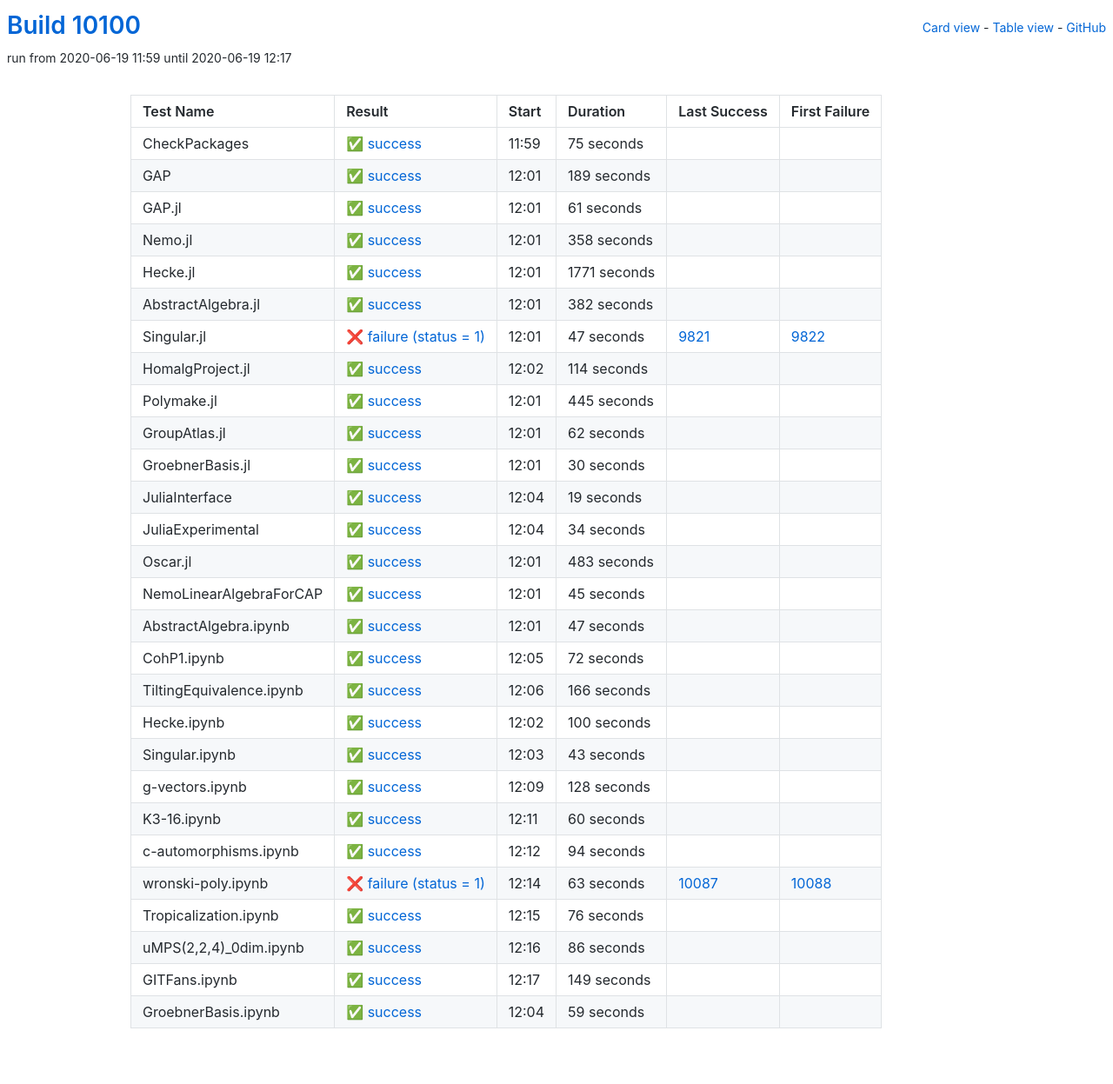
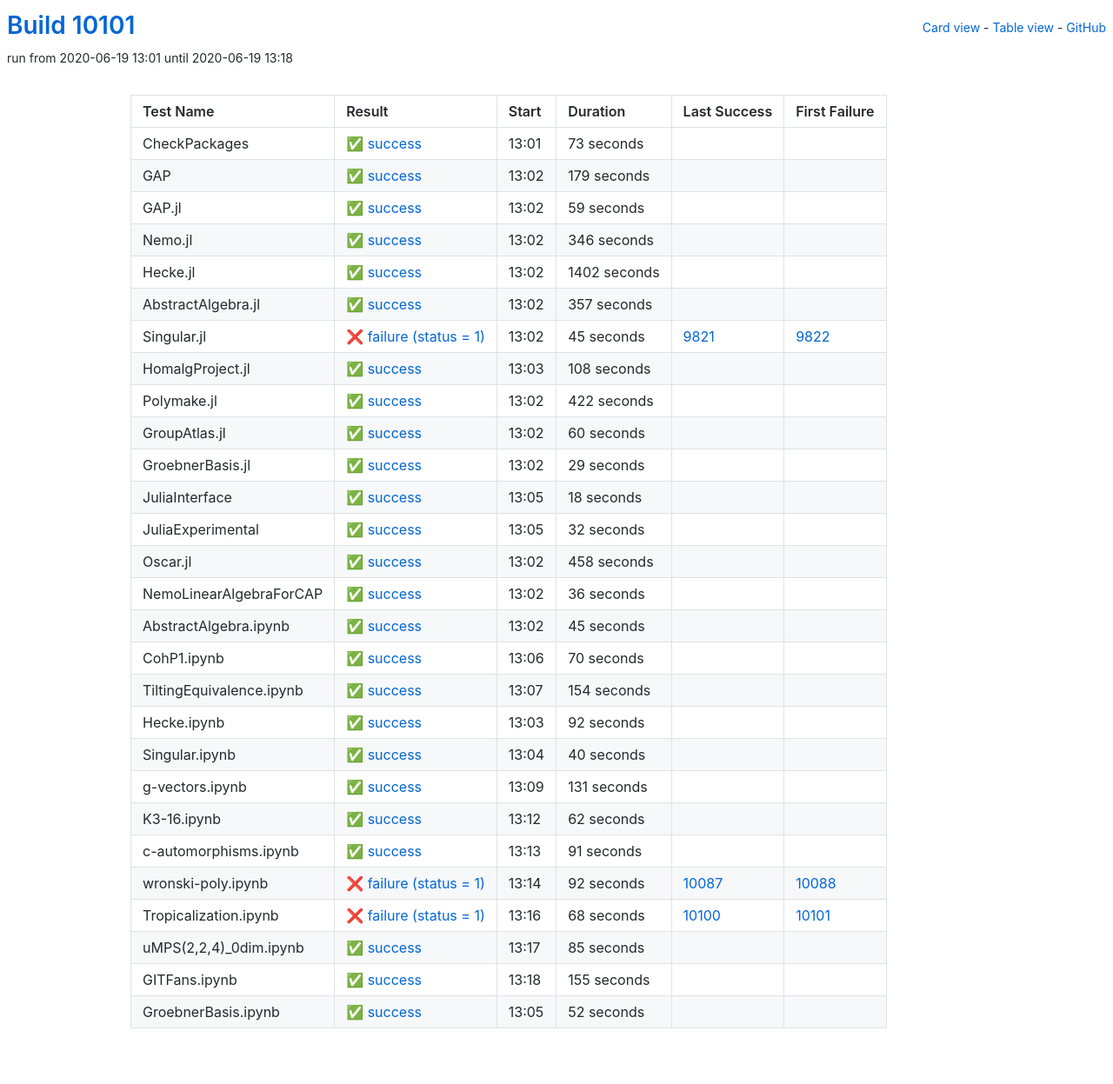
Before and after one commit to oscar-system/oscar-ci-status, a Jekyll site: the page built from table.html, in a window 1280 px wide. Shown: the whole page at 87% size. Built offline with Jekyll 4.4.1, drawn with Linux system fonts in a browser that asks for light colours.

Commit message:
Build #10101

```diff
--- a/_data/ci.yml
+++ b/_data/ci.yml
@@ -1,6 +1,6 @@
 ---
-build: 10100
-build_url: https://oscarci.mathematik.uni-kl.de/job/oscar/10100/
+build: 10101
+build_url: https://oscarci.mathematik.uni-kl.de/job/oscar/10101/
 job: oscar
 organization: oscar-system
 repo: oscar-ci-status
@@ -8,116 +8,260 @@
 tests:
 - name: CheckPackages
   id: checkpackages
-  log: https://oscarci.mathematik.uni-kl.de/job/oscar/10100/artifact/logs/build-10100/CheckPackages.log
-  start: 2020-06-19 11:59
+  log: https://oscarci.mathematik.uni-kl.de/job/oscar/10101/artifact/logs/build-10101/CheckPackages.log
+  start: 2020-06-19 13:01
   success: true
   exitcode: 0
   status: success
-  duration: 75
+  duration: 73
   last_success: false
   last_success_url:
   first_failure: false
   first_failure_url:
 - name: GAP
   id: gap
-  log: https://oscarci.mathematik.uni-kl.de/job/oscar/10100/artifact/logs/build-10100/GAP.log
-  start: 2020-06-19 12:01
+  log: https://oscarci.mathematik.uni-kl.de/job/oscar/10101/artifact/logs/build-10101/GAP.log
+  start: 2020-06-19 13:02
   success: true
   exitcode: 0
   status: success
-  duration: 189
+  duration: 179
   last_success: false
   last_success_url:
   first_failure: false
   first_failure_url:
 - name: GAP.jl
   id: gap-jl
-  log: https://oscarci.mathematik.uni-kl.de/job/oscar/10100/artifact/logs/build-10100/GAP.jl.log
-  start: 2020-06-19 12:01
+  log: https://oscarci.mathematik.uni-kl.de/job/oscar/10101/artifact/logs/build-10101/GAP.jl.log
+  start: 2020-06-19 13:02
   success: true
   exitcode: 0
   status: success
-  duration: 61
+  duration: 59
   last_success: false
   last_success_url:
   first_failure: false
   first_failure_url:
 - name: Nemo.jl
   id: nemo-jl
-  log: https://oscarci.mathematik.uni-kl.de/job/oscar/10100/artifact/logs/build-10100/Nemo.jl.log
-  start: 2020-06-19 12:01
+  log: https://oscarci.mathematik.uni-kl.de/job/oscar/10101/artifact/logs/build-10101/Nemo.jl.log
+  start: 2020-06-19 13:02
   success: true
   exitcode: 0
   status: success
-  duration: 358
+  duration: 346
   last_success: false
   last_success_url:
   first_failure: false
   first_failure_url:
 - name: Hecke.jl
   id: hecke-jl
-  log: https://oscarci.mathematik.uni-kl.de/job/oscar/10100/artifact/logs/build-10100/Hecke.jl.log
-  start: 2020-06-19 12:01
+  log: https://oscarci.mathematik.uni-kl.de/job/oscar/10101/artifact/logs/build-10101/Hecke.jl.log
+  start: 2020-06-19 13:02
   success: true
   exitcode: 0
   status: success
-  duration: 1771
+  duration: 1402
   last_success: false
   last_success_url:
   first_failure: false
   first_failure_url:
 - name: AbstractAlgebra.jl
   id: abstractalgebra-jl
-  log: https://oscarci.mathematik.uni-kl.de/job/oscar/10100/artifact/logs/build-10100/AbstractAlgebra.jl.log
-  start: 2020-06-19 12:01
+  log: https://oscarci.mathematik.uni-kl.de/job/oscar/10101/artifact/logs/build-10101/AbstractAlgebra.jl.log
+  start: 2020-06-19 13:02
   success: true
   exitcode: 0
   status: success
-  duration: 382
+  duration: 357
   last_success: false
   last_success_url:
   first_failure: false
   first_failure_url:
 - name: Singular.jl
   id: singular-jl
-  log: https://oscarci.mathematik.uni-kl.de/job/oscar/10100/artifact/logs/build-10100/Singular.jl.log
-  start: 2020-06-19 12:01
+  log: https://oscarci.mathematik.uni-kl.de/job/oscar/10101/artifact/logs/build-10101/Singular.jl.log
+  start: 2020-06-19 13:02
   success: false
   exitcode: 1
   status: failure
-  duration: 47
+  duration: 45
   last_success: 9821
   last_success_url: https://oscarci.mathematik.uni-kl.de/job/oscar/9821/
   first_failure: 9822
   first_failure_url: https://oscarci.mathematik.uni-kl.de/job/oscar/9822/
 - name: HomalgProject.jl
   id: homalgproject-jl
-  log: https://oscarci.mathematik.uni-kl.de/job/oscar/10100/artifact/logs/build-10100/HomalgProject.jl.log
-  start: 2020-06-19 12:02
+  log: https://oscarci.mathematik.uni-kl.de/job/oscar/10101/artifact/logs/build-10101/HomalgProject.jl.log
+  start: 2020-06-19 13:03
   success: true
   exitcode: 0
   status: success
-  duration: 114
+  duration: 108
   last_success: false
   last_success_url:
   first_failure: false
   first_failure_url:
 - name: Polymake.jl
   id: polymake-jl
-  log: https://oscarci.mathematik.uni-kl.de/job/oscar/10100/artifact/logs/build-10100/Polymake.jl.log
-  start: 2020-06-19 12:01
+  log: https://oscarci.mathematik.uni-kl.de/job/oscar/10101/artifact/logs/build-10101/Polymake.jl.log
+  start: 2020-06-19 13:02
   success: true
   exitcode: 0
   status: success
-  duration: 445
+  duration: 422
   last_success: false
   last_success_url:
   first_failure: false
   first_failure_url:
 - name: GroupAtlas.jl
   id: groupatlas-jl
-  log: https://oscarci.mathematik.uni-kl.de/job/oscar/10100/artifact/logs/build-10100/GroupAtlas.jl.log
-  start: 2020-06-19 12:01
+  log: https://oscarci.mathematik.uni-kl.de/job/oscar/10101/artifact/logs/build-10101/GroupAtlas.jl.log
+  start: 2020-06-19 13:02
+  success: true
+  exitcode: 0
+  status: success
+  duration: 60
+  last_success: false
+  last_success_url:
+  first_failure: false
+  first_failure_url:
+- name: GroebnerBasis.jl
+  id: groebnerbasis-jl
+  log: https://oscarci.mathematik.uni-kl.de/job/oscar/10101/artifact/logs/build-10101/GroebnerBasis.jl.log
+  start: 2020-06-19 13:02
+  success: true
+  exitcode: 0
+  status: success
+  duration: 29
+  last_success: false
+  last_success_url:
+  first_failure: false
+  first_failure_url:
+- name: JuliaInterface
+  id: juliainterface
+  log: https://oscarci.mathematik.uni-kl.de/job/oscar/10101/artifact/logs/build-10101/JuliaInterface.log
+  start: 2020-06-19 13:05
+  success: true
+  exitcode: 0
+  status: success
+  duration: 18
+  last_success: false
+  last_success_url:
+  first_failure: false
+  first_failure_url:
+- name: JuliaExperimental
+  id: juliaexperimental
+  log: https://oscarci.mathematik.uni-kl.de/job/oscar/10101/artifact/logs/build-10101/JuliaExperimental.log
+  start: 2020-06-19 13:05
+  success: true
+  exitcode: 0
+  status: success
+  duration: 32
+  last_success: false
+  last_success_url:
+  first_failure: false
+  first_failure_url:
+- name: Oscar.jl
+  id: oscar-jl
+  log: https://oscarci.mathematik.uni-kl.de/job/oscar/10101/artifact/logs/build-10101/Oscar.jl.log
+  start: 2020-06-19 13:02
+  success: true
+  exitcode: 0
+  status: success
+  duration: 458
+  last_success: false
+  last_success_url:
+  first_failure: false
+  first_failure_url:
+- name: NemoLinearAlgebraForCAP
+  id: nemolinearalgebraforcap
+  log: https://oscarci.mathematik.uni-kl.de/job/oscar/10101/artifact/logs/build-10101/NemoLinearAlgebraForCAP.log
+  start: 2020-06-19 13:02
+  success: true
+  exitcode: 0
+  status: success
+  duration: 36
+  last_success: false
+  last_success_url:
+  first_failure: false
+  first_failure_url:
+- name: AbstractAlgebra.ipynb
+  id: abstractalgebra-ipynb
+  log: https://oscarci.mathematik.uni-kl.de/job/oscar/10101/artifact/logs/build-10101/AbstractAlgebra.ipynb.log
+  start: 2020-06-19 13:02
+  success: true
+  exitcode: 0
+  status: success
+  duration: 45
+  last_success: false
+  last_success_url:
+  first_failure: false
+  first_failure_url:
+- name: CohP1.ipynb
+  id: cohp1-ipynb
+  log: https://oscarci.mathematik.uni-kl.de/job/oscar/10101/artifact/logs/build-10101/CohP1.ipynb.log
+  start: 2020-06-19 13:06
+  success: true
+  exitcode: 0
+  status: success
+  duration: 70
+  last_success: false
+  last_success_url:
+  first_failure: false
+  first_failure_url:
+- name: TiltingEquivalence.ipynb
+  id: tiltingequivalence-ipynb
+  log: https://oscarci.mathematik.uni-kl.de/job/oscar/10101/artifact/logs/build-10101/TiltingEquivalence.ipynb.log
+  start: 2020-06-19 13:07
+  success: true
+  exitcode: 0
+  status: success
+  duration: 154
+  last_success: false
+  last_success_url:
+  first_failure: false
+  first_failure_url:
+- name: Hecke.ipynb
+  id: hecke-ipynb
+  log: https://oscarci.mathematik.uni-kl.de/job/oscar/10101/artifact/logs/build-10101/Hecke.ipynb.log
+  start: 2020-06-19 13:03
+  success: true
+  exitcode: 0
+  status: success
+  duration: 92
+  last_success: false
+  last_success_url:
+  first_failure: false
+  first_failure_url:
+- name: Singular.ipynb
+  id: singular-ipynb
+  log: https://oscarci.mathematik.uni-kl.de/job/oscar/10101/artifact/logs/build-10101/Singular.ipynb.log
+  start: 2020-06-19 13:04
+  success: true
+  exitcode: 0
+  status: success
+  duration: 40
+  last_success: false
+  last_success_url:
+  first_failure: false
+  first_failure_url:
+- name: g-vectors.ipynb
+  id: g-vectors-ipynb
+  log: https://oscarci.mathematik.uni-kl.de/job/oscar/10101/artifact/logs/build-10101/g-vectors.ipynb.log
+  start: 2020-06-19 13:09
+  success: true
+  exitcode: 0
+  status: success
+  duration: 131
+  last_success: false
+  last_success_url:
+  first_failure: false
+  first_failure_url:
+- name: K3-16.ipynb
+  id: k3-16-ipynb
+  log: https://oscarci.mathematik.uni-kl.de/job/oscar/10101/artifact/logs/build-10101/K3-16.ipynb.log
+  start: 2020-06-19 13:12
   success: true
   exitcode: 0
   status: success
@@ -126,218 +270,74 @@
   last_success_url:
   first_failure: false
   first_failure_url:
-- name: GroebnerBasis.jl
-  id: groebnerbasis-jl
-  log: https://oscarci.mathematik.uni-kl.de/job/oscar/10100/artifact/logs/build-10100/GroebnerBasis.jl.log
-  start: 2020-06-19 12:01
+- name: c-automorphisms.ipynb
+  id: c-automorphisms-ipynb
+  log: https://oscarci.mathematik.uni-kl.de/job/oscar/10101/artifact/logs/build-10101/c-automorphisms.ipynb.log
+  start: 2020-06-19 13:13
   success: true
   exitcode: 0
   status: success
-  duration: 30
-  last_success: false
-  last_success_url:
-  first_failure: false
-  first_failure_url:
-- name: JuliaInterface
-  id: juliainterface
-  log: https://oscarci.mathematik.uni-kl.de/job/oscar/10100/artifact/logs/build-10100/JuliaInterface.log
-  start: 2020-06-19 12:04
-  success: true
-  exitcode: 0
-  status: success
-  duration: 19
-  last_success: false
-  last_success_url:
-  first_failure: false
-  first_failure_url:
-- name: JuliaExperimental
-  id: juliaexperimental
-  log: https://oscarci.mathematik.uni-kl.de/job/oscar/10100/artifact/logs/build-10100/JuliaExperimental.log
-  start: 2020-06-19 12:04
-  success: true
-  exitcode: 0
-  status: success
-  duration: 34
-  last_success: false
-  last_success_url:
-  first_failure: false
-  first_failure_url:
-- name: Oscar.jl
-  id: oscar-jl
-  log: https://oscarci.mathematik.uni-kl.de/job/oscar/10100/artifact/logs/build-10100/Oscar.jl.log
-  start: 2020-06-19 12:01
-  success: true
-  exitcode: 0
-  status: success
-  duration: 483
-  last_success: false
-  last_success_url:
-  first_failure: false
-  first_failure_url:
-- name: NemoLinearAlgebraForCAP
-  id: nemolinearalgebraforcap
-  log: https://oscarci.mathematik.uni-kl.de/job/oscar/10100/artifact/logs/build-10100/NemoLinearAlgebraForCAP.log
-  start: 2020-06-19 12:01
-  success: true
-  exitcode: 0
-  status: success
-  duration: 45
-  last_success: false
-  last_success_url:
-  first_failure: false
-  first_failure_url:
-- name: AbstractAlgebra.ipynb
-  id: abstractalgebra-ipynb
-  log: https://oscarci.mathematik.uni-kl.de/job/oscar/10100/artifact/logs/build-10100/AbstractAlgebra.ipynb.log
-  start: 2020-06-19 12:01
-  success: true
-  exitcode: 0
-  status: success
-  duration: 47
-  last_success: false
-  last_success_url:
-  first_failure: false
-  first_failure_url:
-- name: CohP1.ipynb
-  id: cohp1-ipynb
-  log: https://oscarci.mathematik.uni-kl.de/job/oscar/10100/artifact/logs/build-10100/CohP1.ipynb.log
-  start: 2020-06-19 12:05
-  success: true
-  exitcode: 0
-  status: success
-  duration: 72
-  last_success: false
-  last_success_url:
-  first_failure: false
-  first_failure_url:
-- name: TiltingEquivalence.ipynb
-  id: tiltingequivalence-ipynb
-  log: https://oscarci.mathematik.uni-kl.de/job/oscar/10100/artifact/logs/build-10100/TiltingEquivalence.ipynb.log
-  start: 2020-06-19 12:06
-  success: true
-  exitcode: 0
-  status: success
-  duration: 166
-  last_success: false
-  last_success_url:
-  first_failure: false
-  first_failure_url:
-- name: Hecke.ipynb
-  id: hecke-ipynb
-  log: https://oscarci.mathematik.uni-kl.de/job/oscar/10100/artifact/logs/build-10100/Hecke.ipynb.log
-  start: 2020-06-19 12:02
-  success: true
-  exitcode: 0
-  status: success
-  duration: 100
-  last_success: false
-  last_success_url:
-  first_failure: false
-  first_failure_url:
-- name: Singular.ipynb
-  id: singular-ipynb
-  log: https://oscarci.mathematik.uni-kl.de/job/oscar/10100/artifact/logs/build-10100/Singular.ipynb.log
-  start: 2020-06-19 12:03
-  success: true
-  exitcode: 0
-  status: success
-  duration: 43
-  last_success: false
-  last_success_url:
-  first_failure: false
-  first_failure_url:
-- name: g-vectors.ipynb
-  id: g-vectors-ipynb
-  log: https://oscarci.mathematik.uni-kl.de/job/oscar/10100/artifact/logs/build-10100/g-vectors.ipynb.log
-  start: 2020-06-19 12:09
-  success: true
-  exitcode: 0
-  status: success
-  duration: 128
-  last_success: false
-  last_success_url:
-  first_failure: false
-  first_failure_url:
-- name: K3-16.ipynb
-  id: k3-16-ipynb
-  log: https://oscarci.mathematik.uni-kl.de/job/oscar/10100/artifact/logs/build-10100/K3-16.ipynb.log
-  start: 2020-06-19 12:11
-  success: true
-  exitcode: 0
-  status: success
-  duration: 60
-  last_success: false
-  last_success_url:
-  first_failure: false
-  first_failure_url:
-- name: c-automorphisms.ipynb
-  id: c-automorphisms-ipynb
-  log: https://oscarci.mathematik.uni-kl.de/job/oscar/10100/artifact/logs/build-10100/c-automorphisms.ipynb.log
-  start: 2020-06-19 12:12
-  success: true
-  exitcode: 0
-  status: success
-  duration: 94
+  duration: 91
   last_success: false
   last_success_url:
   first_failure: false
   first_failure_url:
 - name: wronski-poly.ipynb
   id: wronski-poly-ipynb
-  log: https://oscarci.mathematik.uni-kl.de/job/oscar/10100/artifact/logs/build-10100/wronski-poly.ipynb.log
-  start: 2020-06-19 12:14
+  log: https://oscarci.mathematik.uni-kl.de/job/oscar/10101/artifact/logs/build-10101/wronski-poly.ipynb.log
+  start: 2020-06-19 13:14
   success: false
   exitcode: 1
   status: failure
-  duration: 63
+  duration: 92
   last_success: 10087
   last_success_url: https://oscarci.mathematik.uni-kl.de/job/oscar/10087/
   first_failure: 10088
   first_failure_url: https://oscarci.mathematik.uni-kl.de/job/oscar/10088/
 - name: Tropicalization.ipynb
   id: tropicalization-ipynb
-  log: https://oscarci.mathematik.uni-kl.de/job/oscar/10100/artifact/logs/build-10100/Tropicalization.ipynb.log
-  start: 2020-06-19 12:15
+  log: https://oscarci.mathematik.uni-kl.de/job/oscar/10101/artifact/logs/build-10101/Tropicalization.ipynb.log
+  start: 2020-06-19 13:16
+  success: false
+  exitcode: 1
+  status: failure
+  duration: 68
+  last_success: 10100
+  last_success_url: https://oscarci.mathematik.uni-kl.de/job/oscar/10100/
+  first_failure: 10101
+  first_failure_url: https://oscarci.mathematik.uni-kl.de/job/oscar/10101/
+- name: uMPS(2,2,4)_0dim.ipynb
+  id: umps-2-2-4-0dim-ipynb
+  log: https://oscarci.mathematik.uni-kl.de/job/oscar/10101/artifact/logs/build-10101/uMPS-2-2-4-_0dim.ipynb.log
+  start: 2020-06-19 13:17
   success: true
   exitcode: 0
   status: success
-  duration: 76
-  last_success: false
-  last_success_url:
-  first_failure: false
-  first_failure_url:
-- name: uMPS(2,2,4)_0dim.ipynb
-  id: umps-2-2-4-0dim-ipynb
-  log: https://oscarci.mathematik.uni-kl.de/job/oscar/10100/artifact/logs/build-10100/uMPS-2-2-4-_0dim.ipynb.log
-  start: 2020-06-19 12:16
-  success: true
-  exitcode: 0
-  status: success
-  duration: 86
+  duration: 85
   last_success: false
   last_success_url:
   first_failure: false
   first_failure_url:
 - name: GITFans.ipynb
   id: gitfans-ipynb
-  log: https://oscarci.mathematik.uni-kl.de/job/oscar/10100/artifact/logs/build-10100/GITFans.ipynb.log
-  start: 2020-06-19 12:17
+  log: https://oscarci.mathematik.uni-kl.de/job/oscar/10101/artifact/logs/build-10101/GITFans.ipynb.log
+  start: 2020-06-19 13:18
   success: true
   exitcode: 0
   status: success
-  duration: 149
+  duration: 155
   last_success: false
   last_success_url:
   first_failure: false
   first_failure_url:
 - name: GroebnerBasis.ipynb
   id: groebnerbasis-ipynb
-  log: https://oscarci.mathematik.uni-kl.de/job/oscar/10100/artifact/logs/build-10100/GroebnerBasis.ipynb.log
-  start: 2020-06-19 12:04
+  log: https://oscarci.mathematik.uni-kl.de/job/oscar/10101/artifact/logs/build-10101/GroebnerBasis.ipynb.log
+  start: 2020-06-19 13:05
   success: true
   exitcode: 0
   status: success
-  duration: 59
+  duration: 52
   last_success: false
   last_success_url:
   first_failure: false
```
Also changed, not shown: README.md.
